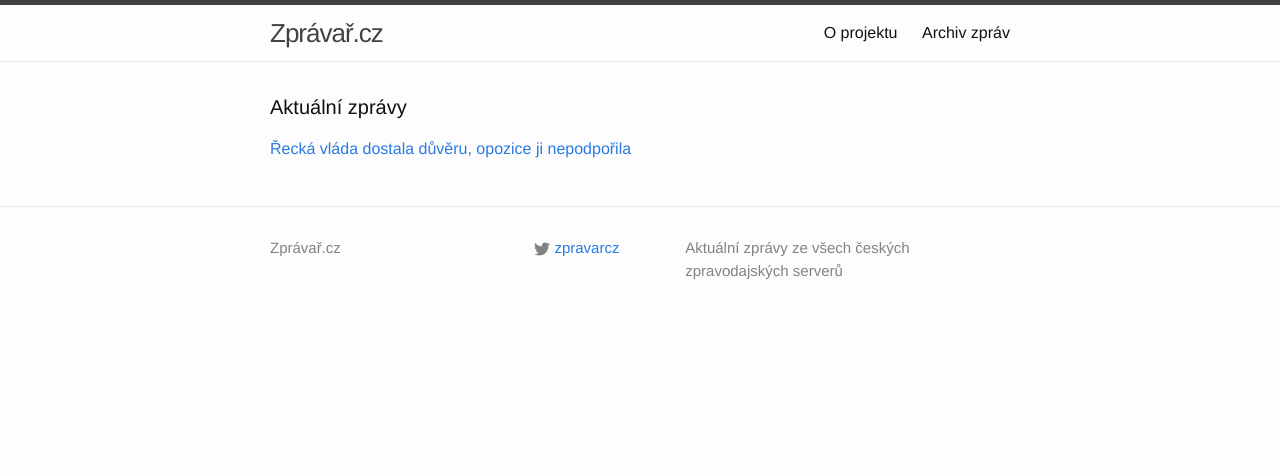
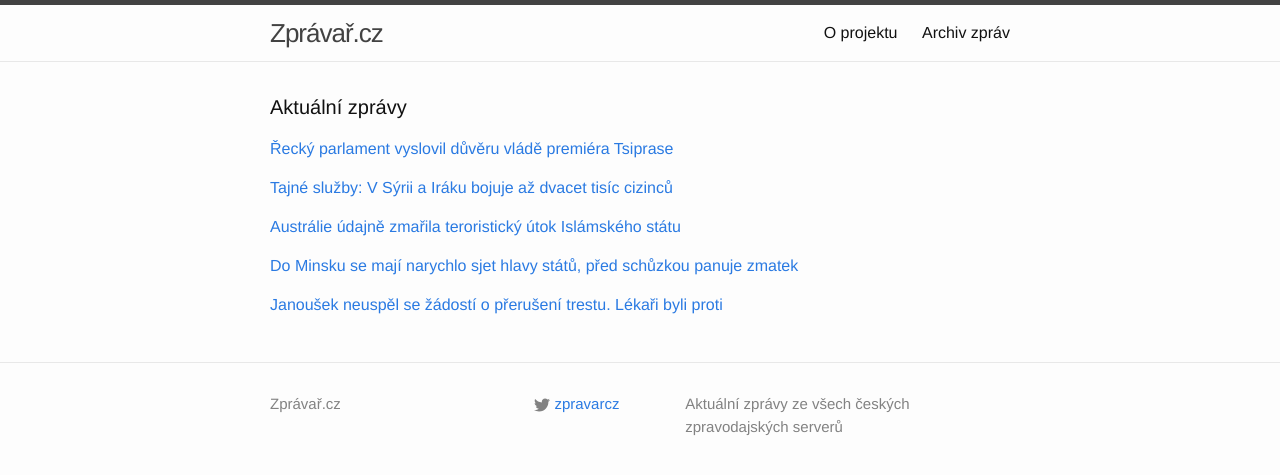
Before and after one commit to adliska/zpravar, a Jekyll site: the page built from index.html, in a window 1280 px wide. Shown: the top 475 px of the page. Built offline with Jekyll 4.4.1, drawn with Linux system fonts in a browser that asks for light colours.

Commit message:
zpravar news update

```diff
--- a/index.html
+++ b/index.html
@@ -5,12 +5,42 @@ layout: default
 <div class="home">
     <h1 class="page-heading">Aktuální zprávy</h1>
 
-<p><a href="javascript:;" onclick="toggle_visibility('zpravy0')">Řecká vláda dostala důvěru, opozice ji nepodpořila </a></p>
+<p><a href="javascript:;" onclick="toggle_visibility('zpravy0')">Řecký parlament vyslovil důvěru vládě premiéra Tsiprase</a></p>
 <div id="zpravy0" style="display:none">
 <ul>
+<li><a href=http://zpravy.aktualne.cz/zahranici/recky-parlament-vyslovil-duveru-vlade-premiera-tsiprase/r~601603beb1b211e49bec0025900fea04/>Řecký parlament vyslovil důvěru vládě premiéra Tsiprase - zpravy.aktualne.cz</a></li>
+<li><a href=http://zpravy.e15.cz/zahranicni/politika/tsiprasova-koalicni-vlada-ziskala-duveru-reckeho-parlamentu-1161716>Tsiprasova koaliční vláda získala důvěru řeckého parlamentu - zpravy.e15.cz</a></li>
 <li><a href=http://www.novinky.cz/zahranicni/evropa/361333-recka-vlada-dostala-duveru-opozice-ji-nepodporila.html>Řecká vláda dostala důvěru, opozice ji nepodpořila  - www.novinky.cz</a></li>
 <li><a href=http://www.ceskatelevize.cz/ct24/svet/301289-recka-vlada-premiera-tsiprase-dostala-duveru-parlamentu/>Řecká vláda premiéra Tsiprase dostala důvěru parlamentu - www.ceskatelevize.cz</a></li>
 <li><a href=http://www.ceskenoviny.cz/zpravy/zpravy/recky-parlament-vyslovil-duveru-vlade-premiera-tsiprase/1179884>Řecký parlament vyslovil důvěru vládě premiéra Tsiprase - www.ceskenoviny.cz</a></li>
 <li><a href=http://www.rozhlas.cz/_zprava/recky-parlament-vyslovil-duveru-koalicni-vlade-premiera-tsiprase--1454191>Řecký parlament vyslovil důvěru koaliční vládě premiéra Tsiprase - www.rozhlas.cz</a></li>
 </ul>
+</div><p><a href="javascript:;" onclick="toggle_visibility('zpravy1')">Tajné služby: V Sýrii a Iráku bojuje až dvacet tisíc cizinců</a></p>
+<div id="zpravy1" style="display:none">
+<ul>
+<li><a href=http://zpravy.e15.cz/zahranicni/udalosti/tajne-sluzby-v-syrii-a-iraku-bojuje-az-dvacet-tisic-cizincu-1161719>Tajné služby: V Sýrii a Iráku bojuje až dvacet tisíc cizinců - zpravy.e15.cz</a></li>
+<li><a href=http://www.ceskenoviny.cz/zpravy/zpravy/v-syrii-a-iraku-bojuje-20-000-cizincu-odhaduji-tajne-sluzby-usa/1179898>V Sýrii a Iráku bojuje 20.000 cizinců, odhadují tajné služby USA - www.ceskenoviny.cz</a></li>
+<li><a href=http://www.novinky.cz/zahranicni/blizky-a-stredni-vychod/361332-pod-cernou-vlajkou-islamskeho-statu-bojuje-20-000-cizincu.html>Pod černou vlajkou Islámského státu bojuje 20 000 cizinců - www.novinky.cz</a></li>
+</ul>
+</div><p><a href="javascript:;" onclick="toggle_visibility('zpravy2')">Austrálie údajně zmařila teroristický útok Islámského státu</a></p>
+<div id="zpravy2" style="display:none">
+<ul>
+<li><a href=http://zpravy.aktualne.cz/zahranici/australie-udajne-zmarila-teroristicky-utok-islamskeho-statu/r~576c67fcb1b311e4ab15002590604f2e/>Austrálie údajně zmařila teroristický útok Islámského státu - zpravy.aktualne.cz</a></li>
+<li><a href=http://www.ceskatelevize.cz/ct24/svet/301291-zabranili-jsme-bezprostrednimu-utoku-tvrdi-policiste-ze-sydney/>Zabránili jsme bezprostřednímu útoku, tvrdí policisté ze Sydney - www.ceskatelevize.cz</a></li>
+<li><a href=http://www.ceskenoviny.cz/zpravy/zpravy/australie-pry-zmarila-teroristicky-utok-policie-zatkla-dva-muze/1179883>Austrálie prý zmařila teroristický útok, policie zatkla dva muže - www.ceskenoviny.cz</a></li>
+</ul>
+</div><p><a href="javascript:;" onclick="toggle_visibility('zpravy3')">Do Minsku se mají narychlo sjet hlavy států, před schůzkou panuje zmatek</a></p>
+<div id="zpravy3" style="display:none">
+<ul>
+<li><a href=http://www.novinky.cz/zahranicni/evropa/361334-do-minsku-se-maji-narychlo-sjet-hlavy-statu-pred-schuzkou-panuje-zmatek.html>Do Minsku se mají narychlo sjet hlavy států, před schůzkou panuje zmatek - www.novinky.cz</a></li>
+<li><a href=http://www.novinky.cz/zahranicni/evropa/361334-zmatek-pred-minskou-schuzkou-o-ukrajine.html>Zmatek před minskou schůzkou o Ukrajině  - www.novinky.cz</a></li>
+<li><a href=http://www.ceskenoviny.cz/zpravy/zpravy/minsk-je-pripraven-na-novy-summit-o-ukrajine/1179894>Minsk je připraven na nový summit o Ukrajině - www.ceskenoviny.cz</a></li>
+</ul>
+</div><p><a href="javascript:;" onclick="toggle_visibility('zpravy4')">Janoušek neuspěl se žádostí o přerušení trestu. Lékaři byli proti</a></p>
+<div id="zpravy4" style="display:none">
+<ul>
+<li><a href=http://zpravy.idnes.cz/janousek-neuspel-se-zadosti-o-preruseni-vezeni-f5d-/krimi.aspx?c=A150211_064401_krimi_wlk>Janoušek neuspěl se žádostí o přerušení trestu. Lékaři byli proti - zpravy.idnes.cz</a></li>
+<li><a href=http://www.ceskatelevize.cz/ct24/domaci/301290-janousek-podle-prava-s-zadosti-o-preruseni-trestu-neuspel/>Janoušek podle Práva s žádostí o přerušení trestu neuspěl - www.ceskatelevize.cz</a></li>
+<li><a href=http://www.novinky.cz/krimi/361329-janousek-zustava-ve-vezeni-preruseni-trestu-nedosahl.html>Janoušek zůstává ve vězení, přerušení trestu nedosáhl - www.novinky.cz</a></li>
+</ul>
 </div></div>
```
